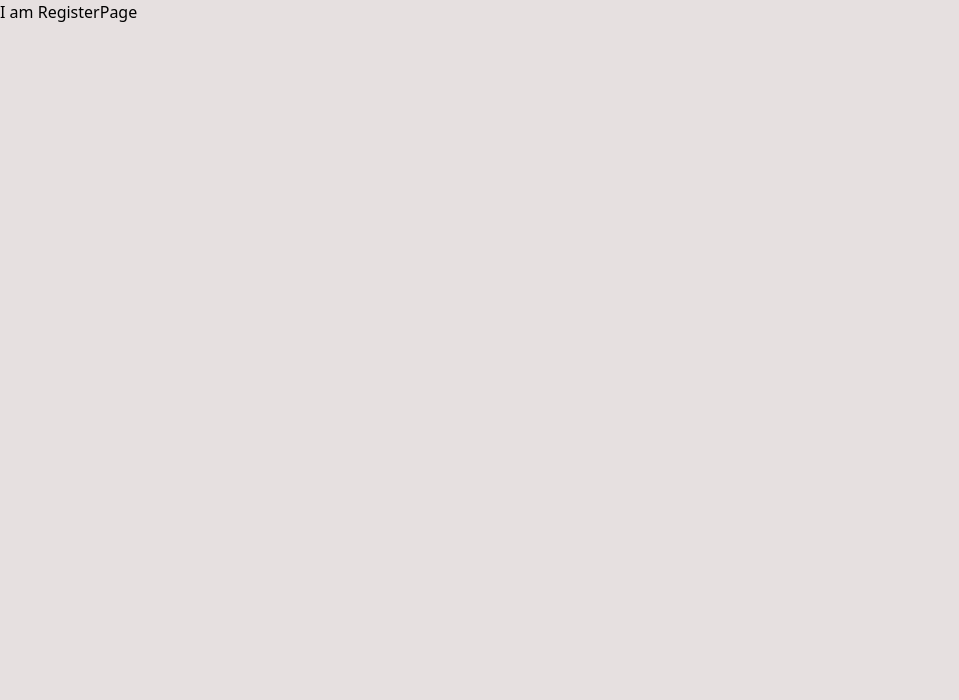
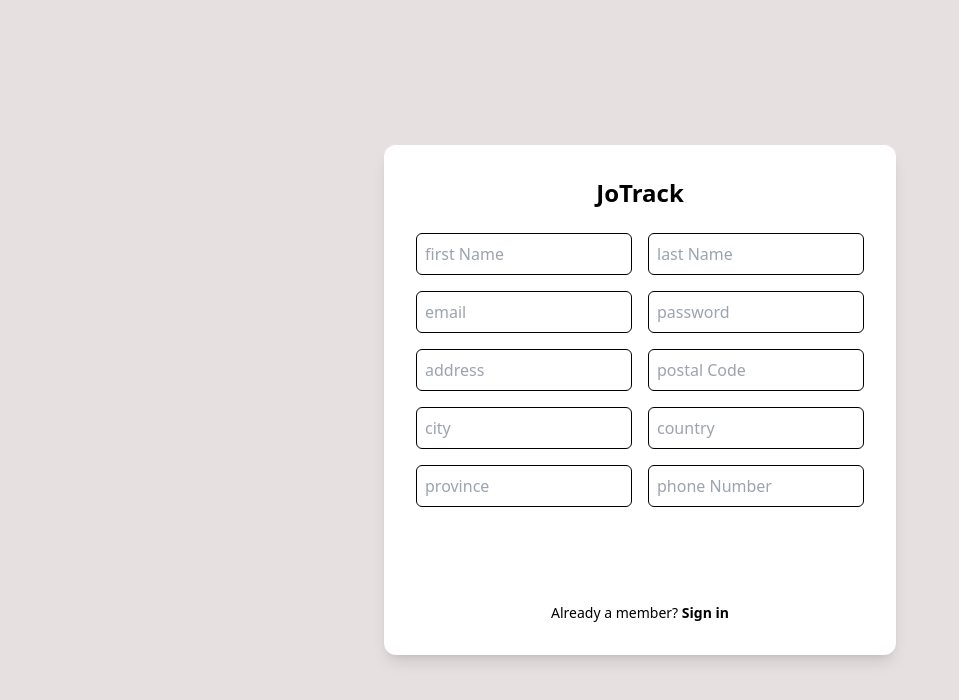
Before and after one commit to jayden-n/jotrack, a React (Vite) app in the folder client/: page /register in a window 1280 px wide. Shown: the top 700 px of the page, without its empty margins (0-959 px from the left). Built offline with nearby package versions, Linux system fonts and the light colour scheme.

Commit message:
Update RegisterPage.tsx (not completed)

```diff
--- a/client/src/pages/auth/RegisterPage.tsx
+++ b/client/src/pages/auth/RegisterPage.tsx
@@ -1,6 +1,51 @@
-import React from "react";
+import React, { useState } from 'react';
 
 const RegisterPage: React.FC = () => {
-	return <h2>I am RegisterPage</h2>;
+	const [formData, setFormData] = useState({
+		firstName: '',
+		lastName: '',
+		email: '',
+		password: '',
+		address: '',
+		postalCode: '',
+		city: '',
+		country: '',
+		province: '',
+		phoneNumber: ''
+	});
+
+	const handleChange = (e: React.ChangeEvent<HTMLInputElement>) => {
+		setFormData({ ...formData, [e.target.name]: e.target.value });
+	};
+
+	const handleSignup = (e: React.FormEvent) => {
+		e.preventDefault();
+		// Placeholder for backend integration
+		console.log(formData);
+	};
+
+	return (
+		<div className="flex items-center justify-center min-h-screen bg-jotrack-gray">
+			<div className="w-full max-w-lg p-8 space-y-6 bg-white rounded-xl shadow-lg">
+				<h1 className="text-2xl font-extrabold text-center cursor-pointer hover:text-jotrack-purple" onClick={() => window.location.href = '/'}>JoTrack</h1>
+				<form className="grid grid-cols-2 gap-4" onSubmit={handleSignup}>
+					{Object.keys(formData).map((key) => (
+						<input
+							key={key}
+							type={key === 'email' ? 'email' : key === 'password' ? 'password' : 'text'}
+							name={key}
+							placeholder={key.replace(/([A-Z])/g, ' $1').trim()}
+							className="p-2 border rounded-md col-span-1"
+							onChange={handleChange}
+							required
+						/>
+					))}
+					<button type="submit" className="col-span-2 py-2 mt-4 font-semibold text-white bg-jotrack-purple rounded-md hover:bg-purple-700">Sign up</button>
+				</form>
+				<p className="text-sm text-center text-gray-600">Already a member? <button className="font-semibold text-jotrack-purple hover:underline" onClick={() => window.location.href = '/login'}>Sign in</button></p>
+			</div>
+		</div>
+	);
 };
+
 export default RegisterPage;
```
